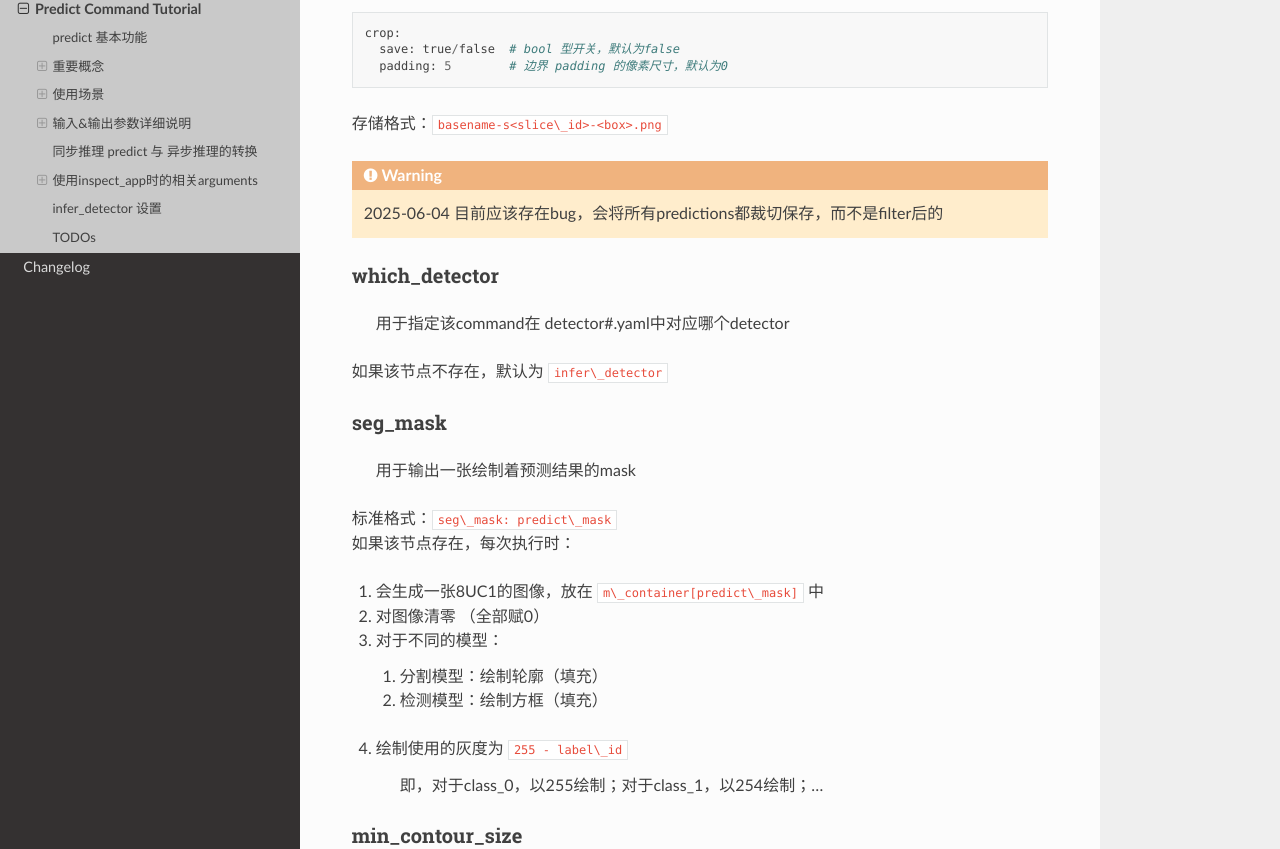
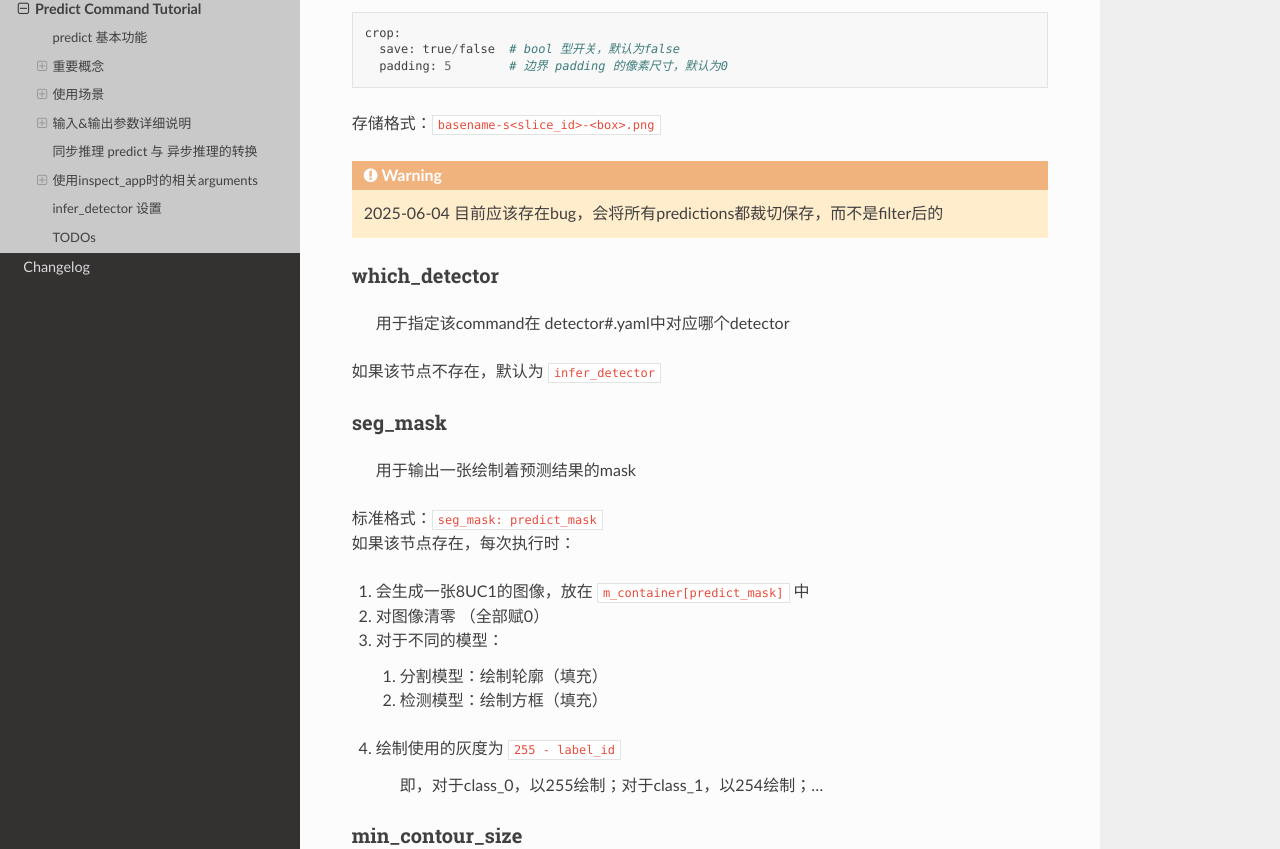
Before and after one commit to pejoypan/aczn-algo-docs, a Sphinx documentation site: the page built from docs/source/deeplearning/predict-command-tutorial.md, in a window 1280 px wide and 1400 px high, scrolled down 6820 px. Shown: the part 142-991 px from the top of the window. Built offline with Sphinx 7.4.7 and the Read the Docs theme 3.1.0, drawn with Linux system fonts in a browser that asks for light colours; some of the changed text lies outside the part shown.

Commit message:
fix typo

````diff
--- a/docs/source/deeplearning/predict-command-tutorial.md
+++ b/docs/source/deeplearning/predict-command-tutorial.md
@@ -172,7 +172,7 @@ command 只是根据名字，取得对应 model 的指针
 > 用于标志哪些class不作为缺陷处理
 
 - 默认为空
-- 标准格式：`not\_defect: [class\_0, class\_1, …]`
+- 标准格式：`not_defect: [class_0, class_1, …]`
 - not\_defect内的class：
     - 不会画在画布上
     - 不会进入 m\_result\_
@@ -270,7 +270,7 @@ crop:
   save: true/false  # bool 型开关，默认为false
   padding: 5        # 边界 padding 的像素尺寸，默认为0
 ```
-存储格式：`basename-s<slice\_id>-<box>.png`
+存储格式：`basename-s<slice_id>-<box>.png`
 
 ```{warning}
 2025-06-04 目前应该存在bug，会将所有predictions都裁切保存，而不是filter后的
@@ -279,19 +279,19 @@ crop:
 ### which\_detector
 > 用于指定该command在 detector#.yaml中对应哪个detector
 
-如果该节点不存在，默认为 `infer\_detector`
+如果该节点不存在，默认为 `infer_detector`
 
 ### seg\_mask
 > 用于输出一张绘制着预测结果的mask
 
-标准格式：`seg\_mask: predict\_mask`
+标准格式：`seg_mask: predict_mask`
 如果该节点存在，每次执行时：
-1. 会生成一张8UC1的图像，放在 `m\_container[predict\_mask]` 中
+1. 会生成一张8UC1的图像，放在 `m_container[predict_mask]` 中
 2. 对图像清零 （全部赋0）
 3. 对于不同的模型：
     1. 分割模型：绘制轮廓（填充）
     2. 检测模型：绘制方框（填充）
-4. 绘制使用的灰度为 `255 - label\_id`
+4. 绘制使用的灰度为 `255 - label_id`
     > 即，对于class_0，以255绘制；对于class_1，以254绘制；…
 
 
@@ -371,7 +371,7 @@ crop:
 - async\_infer\_fetch：
     - 负责获取推理结果
 - 每对 command 以下参数必须一致：
-    - `INTERNAL\_ENGINE\_KEY `保证其使用同一个engine
+    - `INTERNAL_ENGINE_KEY `保证其使用同一个engine
     - `uuid ` 用于保证task的唯一性 （范围0~9）
 
 
@@ -379,7 +379,7 @@ crop:
 
 ## 使用inspect\_app时的相关arguments
 
-### `--save\_yolo`
+### `--save_yolo`
 参见 [使用 inspect\_app 将 predictions 保存为 yolo 格式](https://pejoypan.any.org/inspect-app-save-yolo)
 
 ## infer\_detector 设置
````
